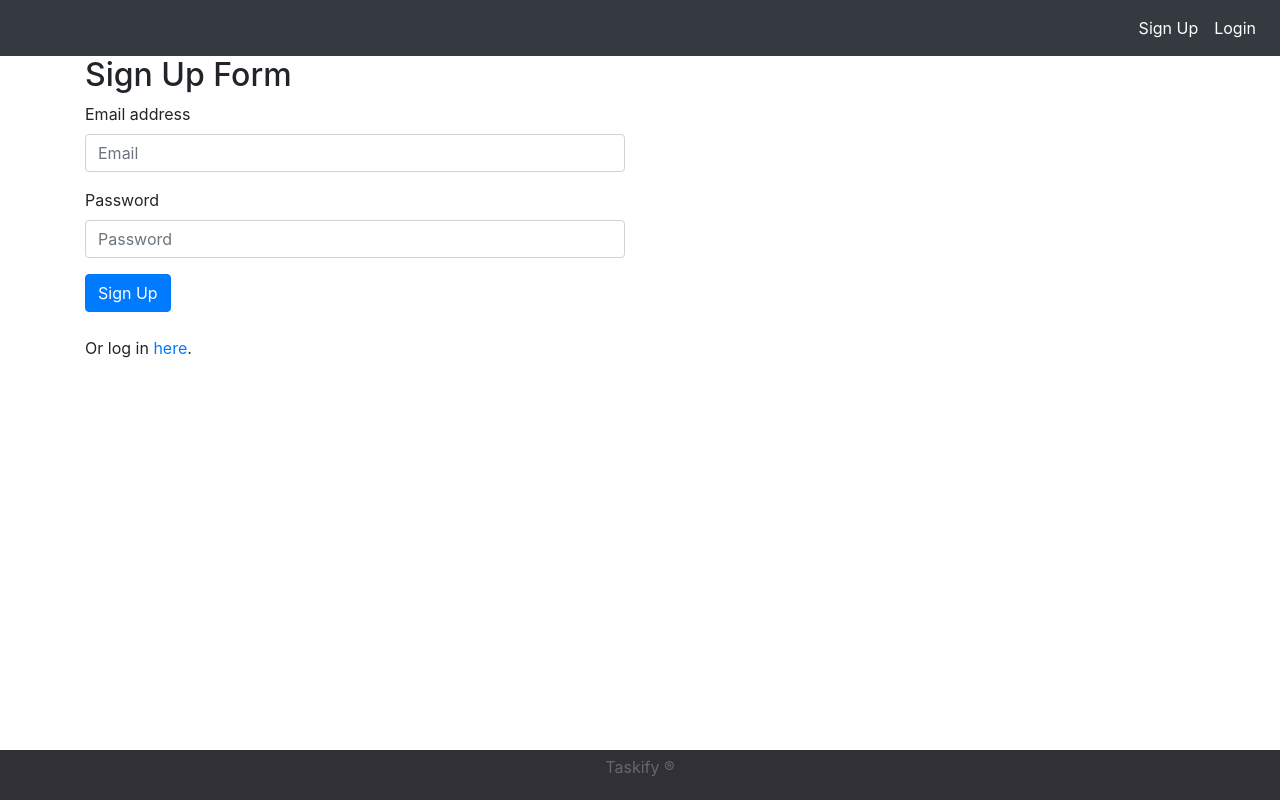
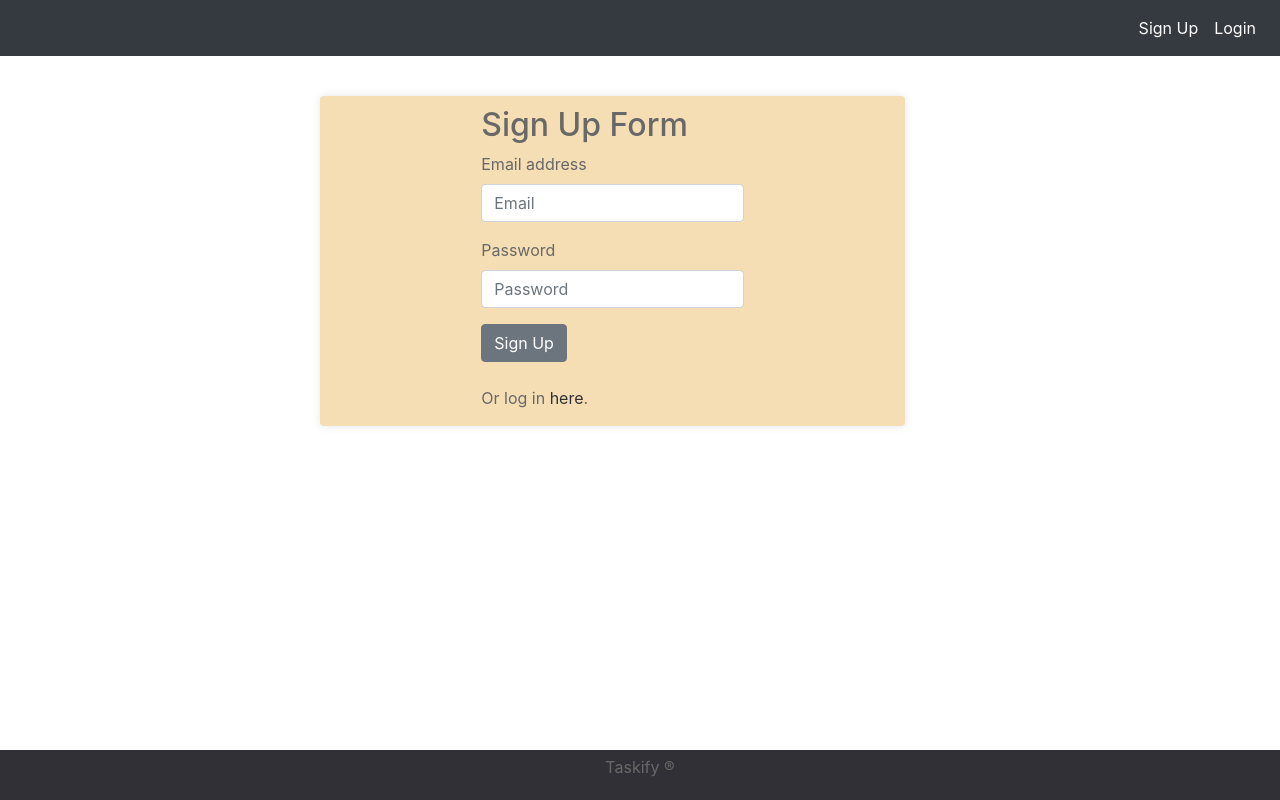
Before and after one commit to leticiaroncero/taskify-react, a React (Create React App) app in the folder client/: page /signup in a window 1280 px wide. Built offline with nearby package versions, Linux system fonts and the light colour scheme; no server answers.

Commit message:
added styling to the sign up page

```diff
--- a/client/src/App.css
+++ b/client/src/App.css
@@ -59,3 +59,6 @@ html, body {
 .footer > p {
   padding-top: 5px;
 }
+ p>a {
+  color: #303036;
+}
--- a/client/src/pages/Signup.js
+++ b/client/src/pages/Signup.js
@@ -36,11 +36,24 @@ class Signup extends Component {
       })
       .catch(err => console.log(err));
   }
+  style= {
+    borderRadius: "4px",
+    border: "20px",
+    maxWidth: "585px",
+    backgroundColor: "#f5deb3",
+    color:"#686868",
+    paddingTop: "10px",
+    position: "relative",
+    justifyContent: "center",
+    boxShadow: "rgba(0,0,0,0.1) 0 0 10px"
+
+}
 
   render() {
     return (
       <div className="container">
-        <div className="row">
+        <div className="main">
+        <div className="row" style={this.style}>
           <div className="col-md-6 col-md-offset-3">
             <h2>Sign Up Form</h2>
             <form className="signup">
@@ -56,13 +69,14 @@ class Signup extends Component {
                 <span className="glyphicon glyphicon-exclamation-sign" aria-hidden="true"></span>
                 <span className="sr-only">Error:</span> <span className="msg"></span>
               </div>
-              <button type="submit" className="btn btn-primary btn btn-default" onClick={this.handleSignup}>Sign Up</button>
+              <button type="submit" className="btn btn-secondary btn btn-default" onClick={this.handleSignup}>Sign Up</button>
             </form>
             <br />
             <p>Or log in <Link to="/login">here</Link>.</p>
           </div>
         </div>
       </div>
+      </div>
     );
   }
 }
```
